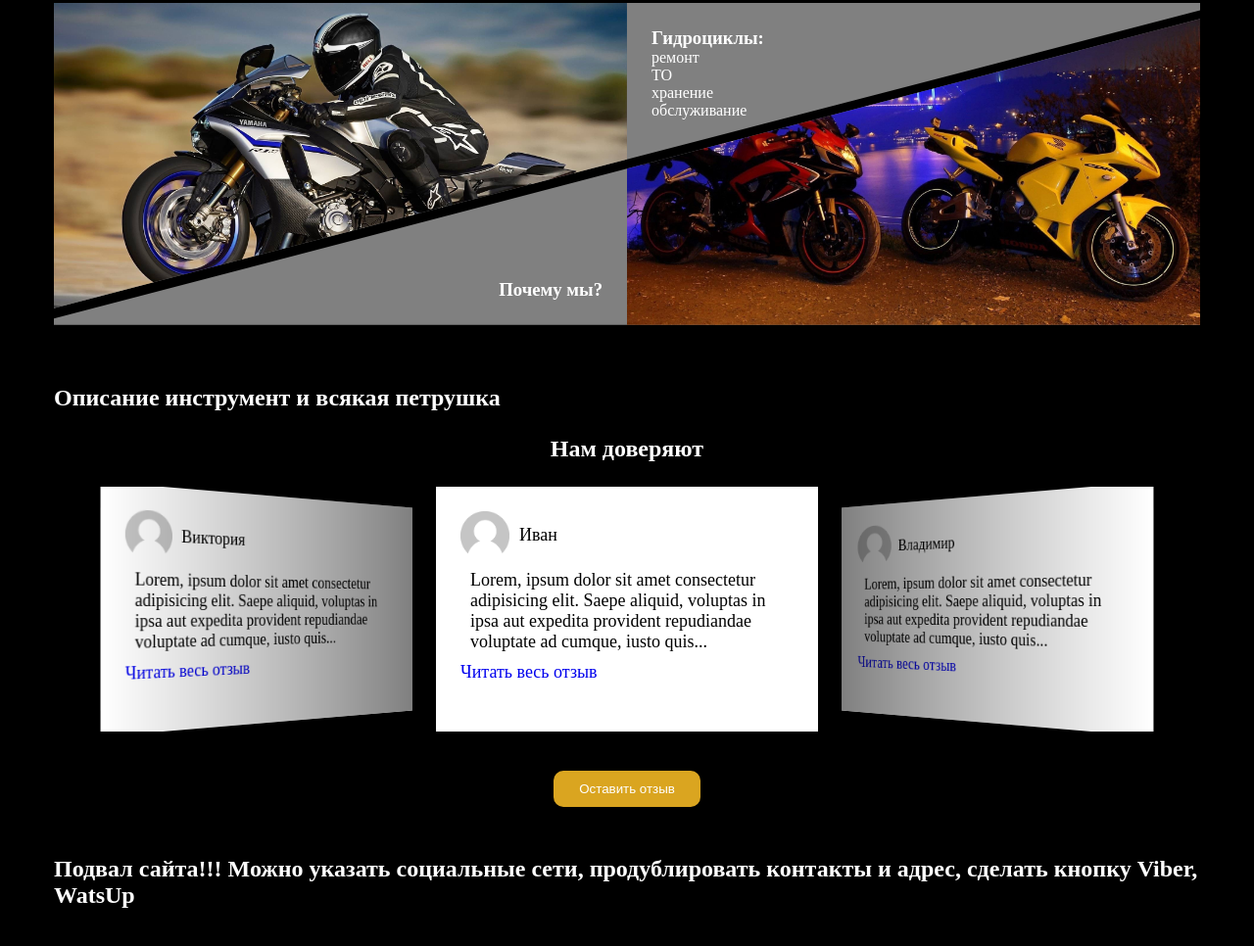
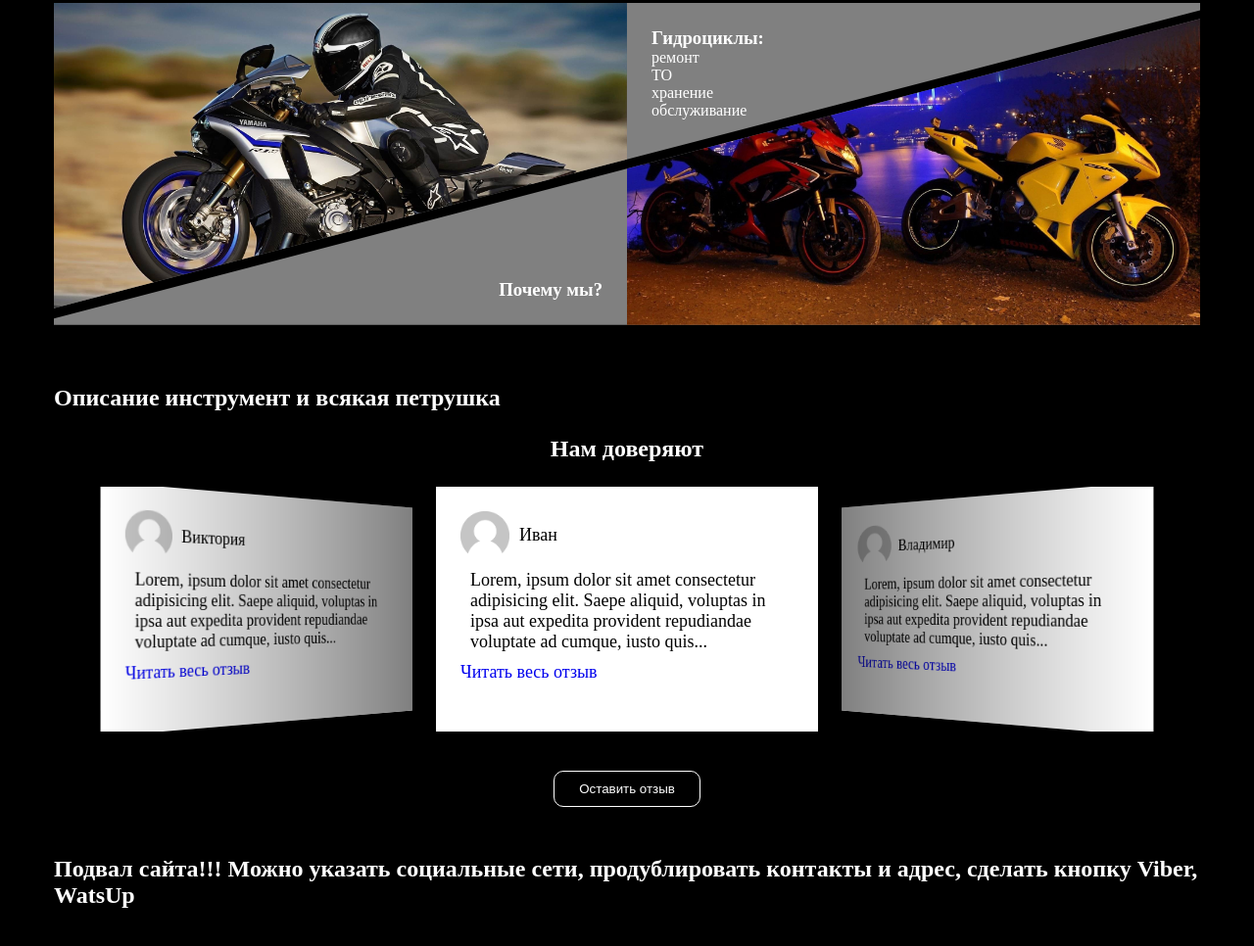
Before and after one commit to tim24ktk/moto_site, a plain HTML site: page index.html in a window 1280 px wide. Shown: the part 1484-2450 px from the top of the page at 98% size. Drawn offline with Linux system fonts and the light colour scheme.

Commit message:
изменил стили кнопки

```diff
--- a/css/style.css
+++ b/css/style.css
@@ -231,17 +231,17 @@ main {
 .reviews__button {
   margin-top: 40px;
   padding: 10px 25px;
-  border: 1px solid transparent;
+  border: 1px solid #FFF;
   cursor: pointer;
   color: #fff;
   align-self: center;
   border-radius: 10px;
-  background-color: goldenrod;
+  background-color: transparent;
 }
 
 .reviews__button:hover {
-  background-color: transparent;
-  border: 1px solid #FFF;
+  background-color: #fff;
+  color: #000;
 }
 
 .information {
```
